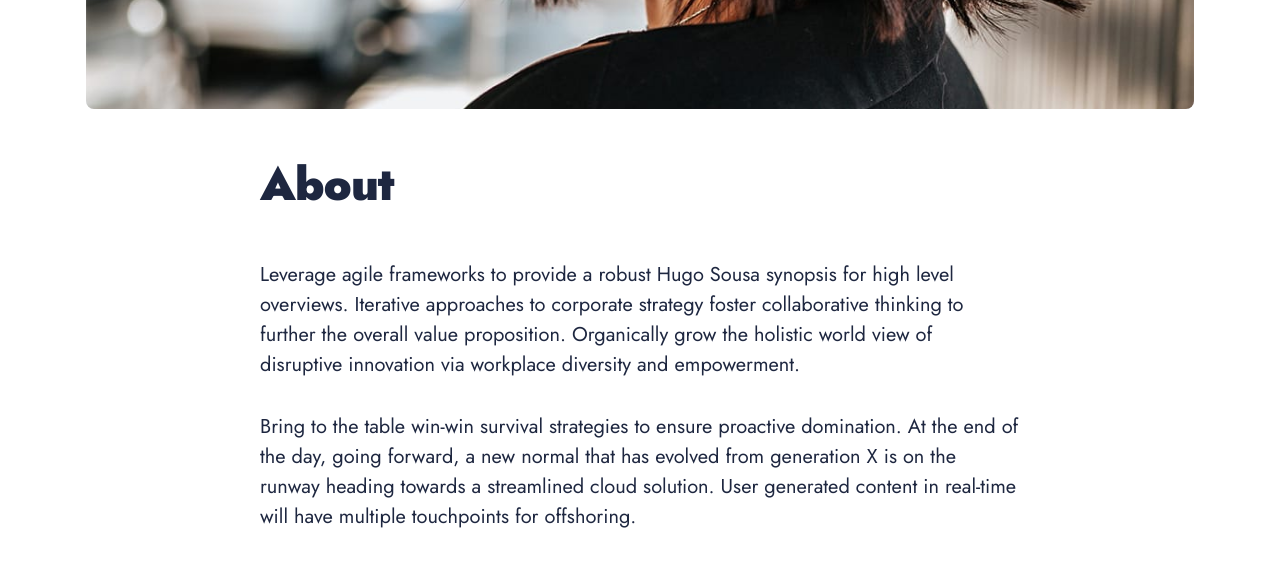
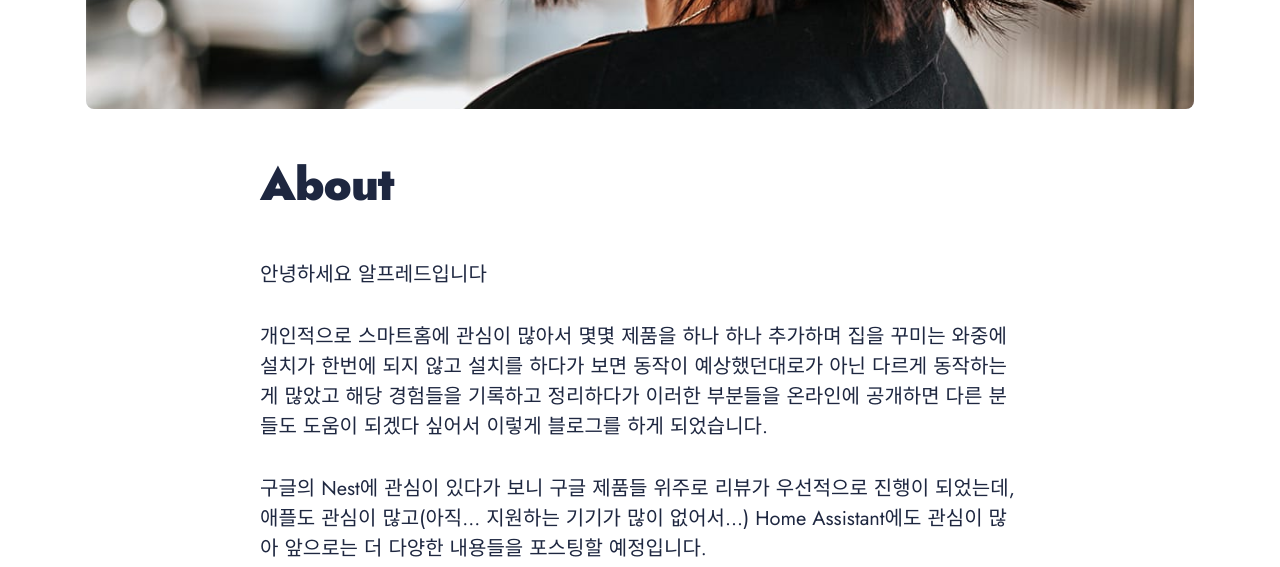
Before and after one commit to alfred-byjw/alfred-byjw.github.com, a Jekyll site: the page built from _pages/about.md, in a window 1280 px wide and 1400 px high, scrolled down 634 px. Shown: the top 567 px of the window. Built offline with Jekyll 4.4.1, drawn with Linux system fonts in a browser that asks for light colours; nearby versions of some CDN libraries; some of the changed text lies outside the part shown.

Commit message:
포스팅

```diff
--- a/_pages/about.md
+++ b/_pages/about.md
@@ -5,31 +5,23 @@ permalink: /about/
 image: '/images/01-2.jpg'
 ---
 
-Leverage agile frameworks to provide a robust Hugo Sousa synopsis for high level overviews. Iterative approaches to corporate strategy foster collaborative thinking to further the overall value proposition. Organically grow the holistic world view of disruptive innovation via workplace diversity and empowerment.
+안녕하세요 알프레드입니다
 
-Bring to the table win-win survival strategies to ensure proactive domination. At the end of the day, going forward, a new normal that has evolved from generation X is on the runway heading towards a streamlined cloud solution. User generated content in real-time will have multiple touchpoints for offshoring.
+개인적으로 스마트홈에 관심이 많아서 몇몇 제품을 하나 하나 추가하며
+집을 꾸미는 와중에 설치가 한번에 되지 않고 설치를 하다가 보면
+동작이 예상했던대로가 아닌 다르게 동작하는게 많았고 해당 경험들을
+기록하고 정리하다가 이러한 부분들을 온라인에 공개하면 다른 분들도
+도움이 되겠다 싶어서 이렇게 블로그를 하게 되었습니다.
 
-Collaboratively administrate turnkey channels whereas virtual e-tailers. Objectively seize scalable metrics whereas proactive e-services. Seamlessly empower fully researched growth strategies and interoperable internal or “organic” sources.
+구글의 Nest에 관심이 있다가 보니 구글 제품들 위주로 리뷰가 우선적으로 진행이 되었는데,
+애플도 관심이 많고(아직... 지원하는 기기가 많이 없어서...) Home Assistant에도
+관심이 많아 앞으로는 더 다양한 내용들을 포스팅할 예정입니다.
 
 <div class="gallery-box">
   <div class="gallery">
-    <img src="/images/102.jpg">
-    <img src="/images/105.jpg">
-    <img src="/images/107.jpg">
+    <img src="https://lh3.googleusercontent.com/rObGC59qIher5GaWR1IcakUeK-jbx83T16CVqSB_dvbgoov1-Kv6oFGYLB26Xg0gAam1--TgRGy68b7B_nbBcKgeiqXZ_vcohA=rw-e365-w2880">
+    <img src="https://lh3.googleusercontent.com/wW9Ytspu-MVJ0G0FioHe02A6FhUr8Yit2Xgv0KZcTjBk82yXvUt3CM7aLaEottKBa17Y_XRphSL2M22hFdh55423-BD07fJf4-Q=rw-e365-w1300">
+    <img src="https://lh3.googleusercontent.com/Rzwjd3LTwZxVeukoeTliMiOMk3Uo7P6DUwJP5HZ9E2WkFucQ_3ZYXYJcENay8Fi9_hMF99eCO9ZX5x8GaWd9CtEYgZnoniM-Mg=rw-e365-w1700">
   </div>
-  <em>Gallery / <a href="https://unsplash.com/" target="_blank">Unsplash</a></em>
+  <em>Google Home/ <a href="https://unsplash.com/" target="_blank">Google Nest</a></em>
 </div>
-
-Completely synergize resource taxing relationships via premier niche markets. Cultivate one-to-one customer service with robust ideas. Dynamically innovate resource-leveling customer service for state of the art customer service.
-
-Objectively innovate empowered manufactured products whereas parallel platforms. Holisticly predominate extensible testing procedures for reliable supply chains. Dramatically engage top-line web services vis-a-vis cutting-edge deliverables.
-
-### Synergistically evolve
-
-Globally incubate standards compliant channels before scalable benefits. Quickly disseminate superior deliverables whereas web-enabled applications. Quickly drive clicks-and-mortar catalysts for change before vertical architectures.
-
-<p><iframe src="https://www.youtube.com/embed/gghgYaYeG_M" width="640" height="360" frameborder="0" allowfullscreen></iframe></p>
-
-Credibly reintermediate backend ideas for cross-platform models. Continually reintermediate integrated processes through technically sound intellectual capital. Holistically foster superior methodologies without market-driven best practices.
-
-Distinctively exploit optimal alignments for intuitive bandwidth. Quickly coordinate e-business applications through revolutionary catalysts for change. Seamlessly underwhelm optimal testing procedures whereas bricks-and-clicks processes.
```
Also changed, not shown: favicon.ico.
